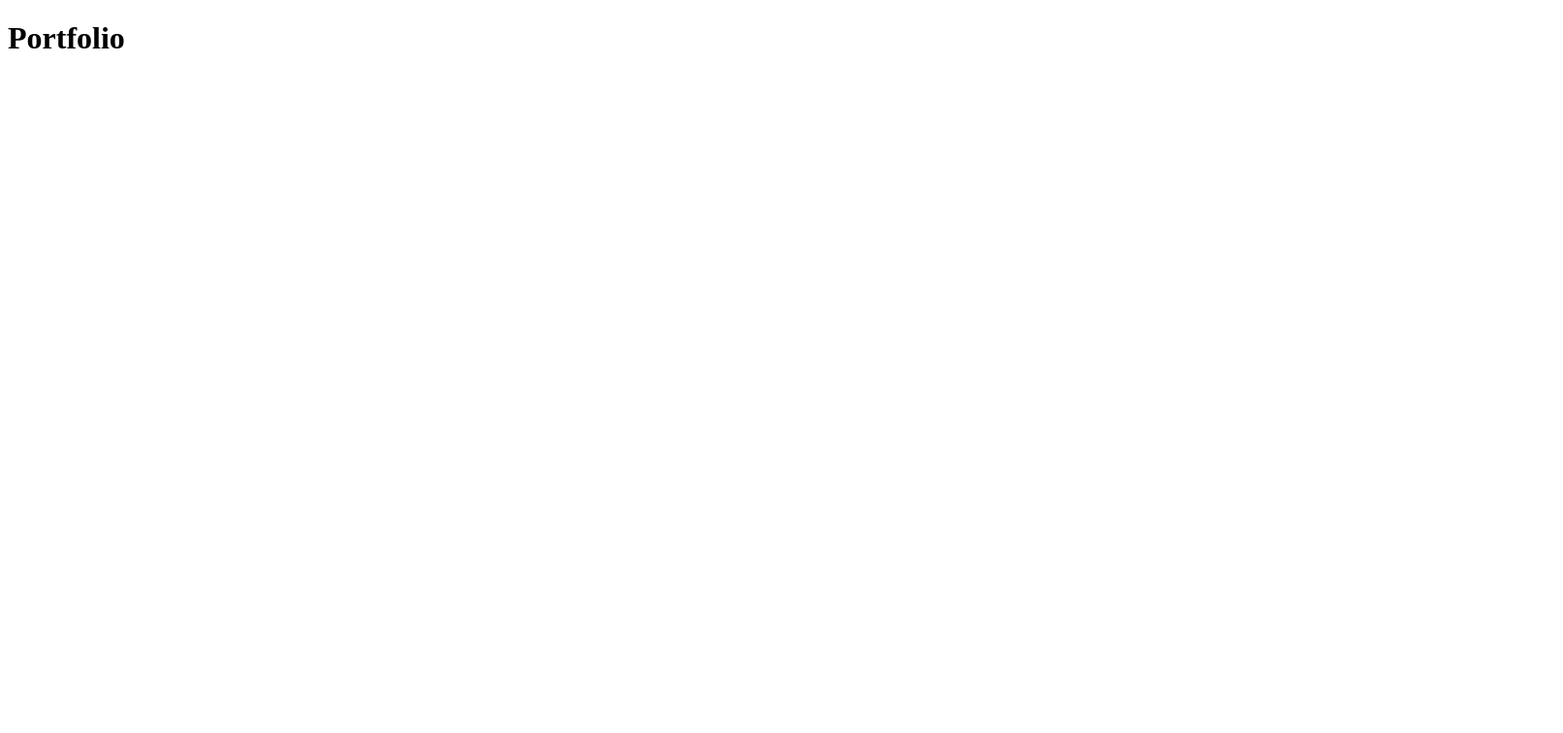
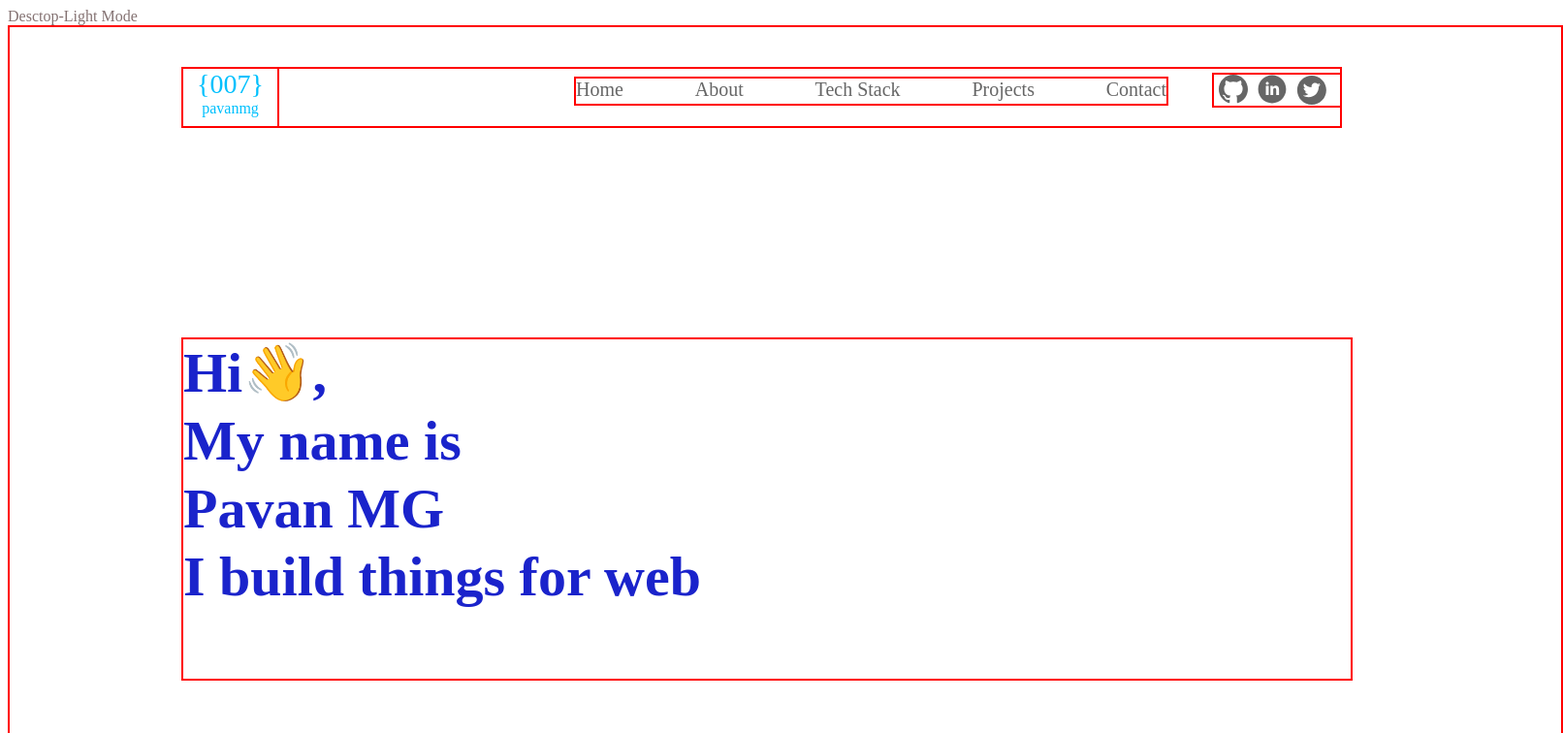
Before and after one commit to nagendrasingh92/htmlPractices, a plain HTML site: page portfolio.html in a window 1280 px wide. Shown: the top 756 px of the page at 97% size, 1612 px wide, since content can reach past the window. Drawn offline with Linux system fonts and the light colour scheme.

Commit message:
portfolio css file added

```diff
--- /dev/null
+++ b/assets/css/portfolio.css
@@ -0,0 +1,134 @@
+.head1 {
+  color: #847272;
+  margin: 0;
+}
+
+.head1:hover {
+  color: blue;
+}
+.frame {
+  position: relative;
+  height: 3630px;
+  width: 1600px;
+  border: 2px solid red;
+}
+
+.frame .navigation {
+  position: absolute;
+  width: 1193px;
+  height: 59px;
+  left: 177px;
+  top: 41px;
+  border: 2px solid red;
+}
+
+.frame .navigation .pannel {
+  color: #666666;
+  position: absolute;
+  width: 609px;
+  height: 26px;
+  left: 403px;
+  top: 8px;
+  border: 2px solid red;
+}
+
+.frame .navigation .pannel ul {
+  list-style-type: none;
+  display: flex;
+  justify-content: space-between;
+  margin: 0;
+  padding: 0;
+}
+
+.frame .navigation .pannel li a {
+  display: block;
+  text-align: center;
+  text-decoration: none;
+  color: #666666;
+  font-size: 20px;
+}
+
+.frame .navigation .pannel a:hover {
+  text-decoration-line: underline;
+  text-decoration-color: blue;
+}
+
+.frame .navigation .pannel #home {
+ padding-left: 0;
+}
+
+.frame .navigation .direct-link {
+  position: absolute;
+  width: 130px;
+  height: 32px;
+  left: 1061px;
+  top: 4px;
+  border: 2px solid red;
+}
+
+.frame .navigation .direct-link ul {
+    display: flex;
+    list-style-type: none;
+    margin: 0;
+    padding: 0;
+}
+
+.frame .navigation .direct-link li {
+    height: 30px;
+    width: 30px;
+    list-style-type: none;
+    margin: 0;
+    padding: 0 5px;
+}
+
+.frame .navigation .direct-link li:hover {
+background-color: blue;
+border-radius: 70%;
+}
+.frame .navigation .logo {
+  position: absolute;
+  width: 97px;
+  height: 59px;
+  left: -2px;
+  top: -2px;
+  border: 2px solid red;
+  text-align: center;
+}
+
+.frame .navigation .logo .nu7 {
+  margin: auto;
+  color: #00c0fd;
+  font-size: 28px;
+}
+
+.frame .navigation .logo .pav {
+  margin: auto;
+  color: #00c0fd;
+}
+
+.frame .midpart {
+  position: absolute;
+  border: 2px solid red;
+  top: 320px;
+  left: 177px;
+  width: 1204px;
+  height: 350px;
+}
+.frame .midpart .intro {
+  width: 636px;
+  height: 297px;
+  color: #1a23cb;
+}
+
+.frame .midpart .intro p {
+  font-family: Poppins;
+  font-style: normal;
+  font-weight: 700;
+  font-size: 58px;
+  line-height: 70px;
+  margin: 0 0;
+}
+.frame .midpart .intro p:hover {
+  text-decoration-line: underline;
+  text-decoration-color: blue;
+}
--- a/portfolio.html
+++ b/portfolio.html
@@ -1,12 +1,75 @@
 <!DOCTYPE html>
 <html lang="en">
-<head>
-    <meta charset="UTF-8">
-    <meta http-equiv="X-UA-Compatible" content="IE=edge">
-    <meta name="viewport" content="width=device-width, initial-scale=1.0">
+  <head>
+    <meta charset="UTF-8" />
+    <meta http-equiv="X-UA-Compatible" content="IE=edge" />
+    <meta name="viewport" content="width=device-width, initial-scale=1.0" />
     <title>Document</title>
-</head>
-<body>
-    <h1>Portfolio</h1>
-</body>
+    <link rel="stylesheet" href="./assets/css/portfolio.css" />
+  </head>
+  <body>
+    <p class="head1">Desctop-Light Mode</p>
+    <div class="frame">
+
+      <div class="navigation">
+
+        <div class="logo">
+          <p class="nu7">{007}</p>
+          <p class="pav">pavanmg</p>
+        </div>
+
+        <div class="pannel">
+          <ul>
+            <li><a href="#home">Home</a></li>
+            <li><a href="#about">About</a></li>
+            <li><a href="#tech-stack">Tech Stack</a></li>
+            <li><a href="#projects">Projects</a></li>
+            <li><a href="#contact">Contact</a></li>
+          </ul>
+        </div>
+
+        <div class="direct-link">
+          <ul>
+            <li><img src="./assets/image/github.svg" alt="github"></li>
+            <li><img src="./assets/image/linkedin.svg" alt="linkedin"></li>
+            <li><img src="./assets/image/twitter.svg" alt="twitter"></li>
+          </ul>
+        </div>
+
+      </div>
+
+      <div class="midpart">
+        <div class="intro">
+          <p>Hi👋,<br>
+          My name is <br>
+          Pavan MG <br>
+          I build things for web</p>
+        </div>
+
+      </div>
+    </div>
+    <div class="navbar-wrapper">
+      <div class="logo-wrap">
+        <img src="./assets/image/logo.png" alt="logo" />
+      </div>
+      <div class="link-wrap">
+        <div class="page-links">
+          <ul>
+            <li><a href="#home">Home</a></li>
+            <li><a href="#about">About</a></li>
+            <li><a href="#tech-stack">Tech Stack</a></li>
+            <li><a href="#projects">Projects</a></li>
+            <li><a href="#contact">Contact</a></li>
+          </ul>
+        </div>
+        <div class="icon-wrap">
+          <ul>
+            <li><img src="./assets/image/github.svg" alt="" /></li>
+            <li><img src="./assets/image/linkedin.svg" alt="" /></li>
+            <li><img src="./assets/image/twitter.svg" alt="" /></li>
+          </ul>
+        </div>
+      </div>
+    </div>
+  </body>
 </html>
```
Also changed, not shown: assets/image/github.svg (added), assets/image/linkedin.svg (added), assets/image/logo.png (added), assets/image/twitter.svg (added).
